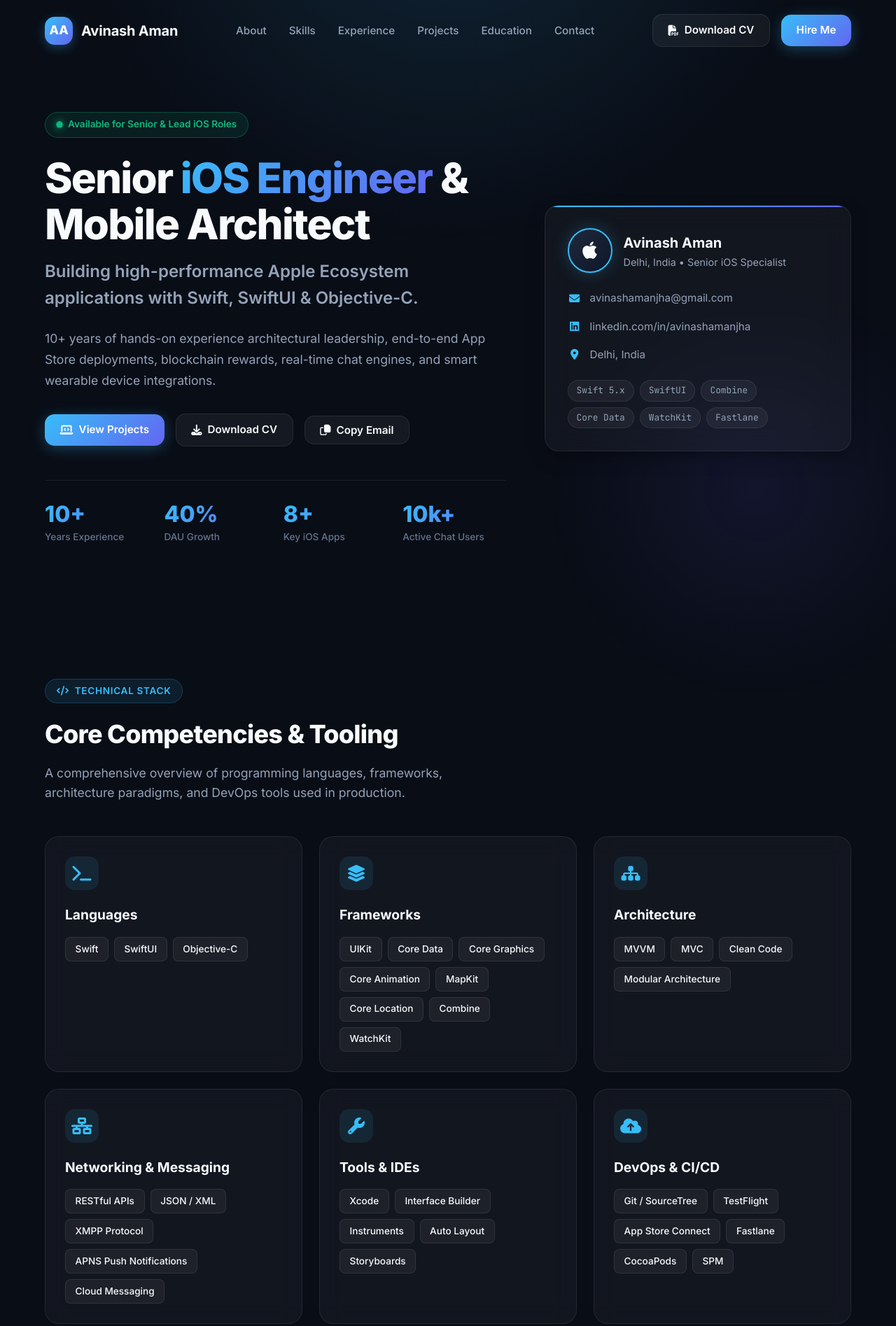
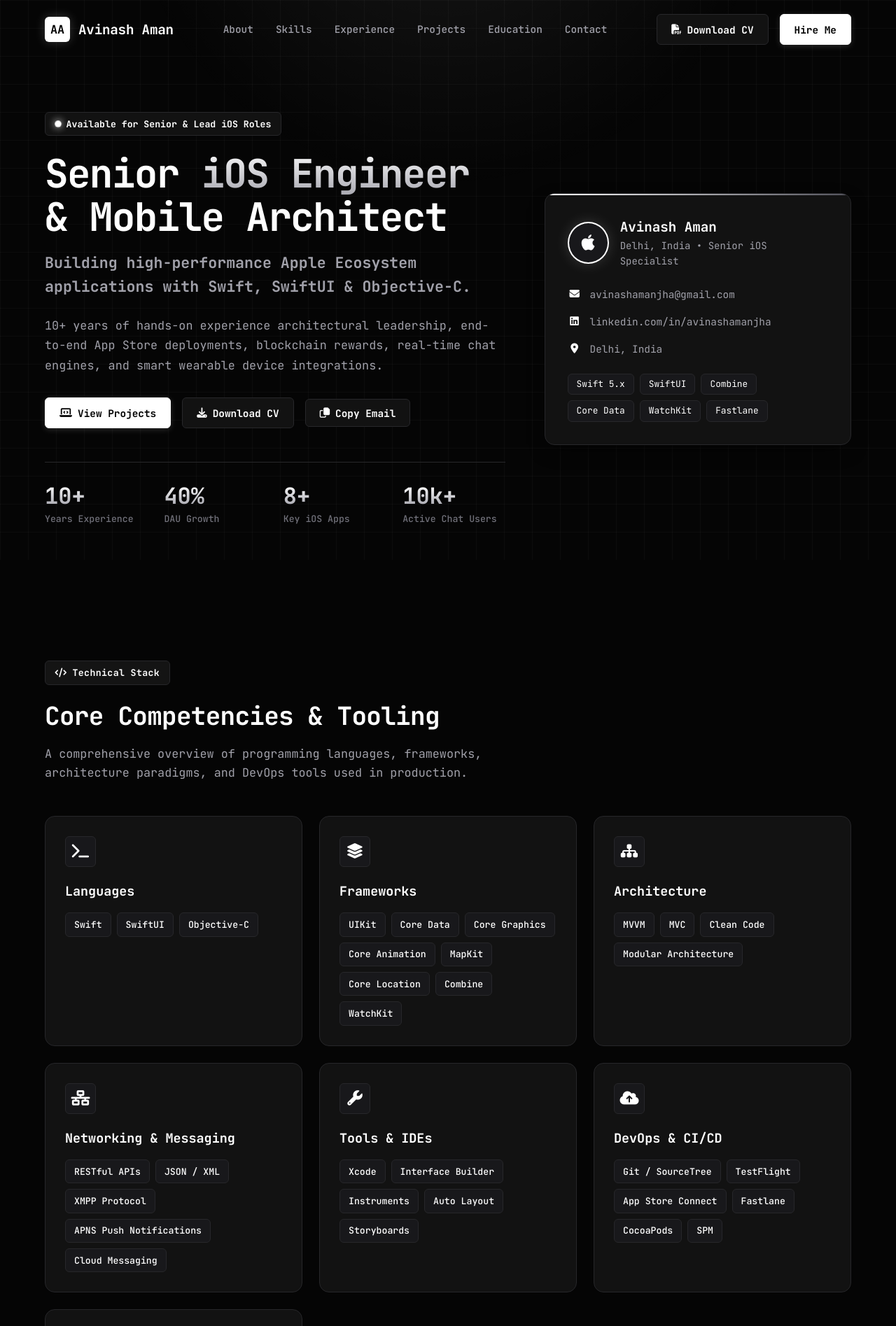
Before and after one commit to avinashamanjha251/avinashamanjha, a plain HTML site: page index.html in a window 1280 px wide. Shown: the top 1895 px of the page at 70% size. Drawn offline with Linux system fonts and the light colour scheme.

Commit message:
Redesign portfolio with high-contrast Black & White developer coding theme

```diff
--- a/style.css
+++ b/style.css
@@ -1,42 +1,42 @@
 /* ==========================================================================
-   Avinash Aman - Senior iOS Engineer Portfolio Design System
-   Style Sheet for GitHub Pages Deployment
+   Avinash Aman - Senior iOS Engineer Portfolio
+   Minimalist Monochromatic Coding / Developer Theme
    ========================================================================== */
 
 :root {
-  --bg-primary: #090d16;
-  --bg-secondary: #111726;
-  --bg-card: rgba(255, 255, 255, 0.04);
-  --bg-card-hover: rgba(255, 255, 255, 0.07);
-  --border-color: rgba(255, 255, 255, 0.08);
-  --border-active: rgba(56, 189, 248, 0.4);
+  --bg-primary: #050505;
+  --bg-secondary: #0d0d0d;
+  --bg-card: #121212;
+  --bg-card-hover: #18181b;
+  --border-color: #27272a;
+  --border-active: #52525b;
 
-  --text-primary: #f8fafc;
-  --text-secondary: #94a3b8;
-  --text-muted: #64748b;
+  --text-primary: #ffffff;
+  --text-secondary: #a1a1aa;
+  --text-muted: #71717a;
 
-  --accent-cyan: #38bdf8;
-  --accent-blue: #3b82f6;
-  --accent-indigo: #6366f1;
-  --accent-purple: #a855f7;
-  --accent-emerald: #10b981;
+  --accent-cyan: #e4e4e7;
+  --accent-blue: #ffffff;
+  --accent-indigo: #d4d4d8;
+  --accent-purple: #a1a1aa;
+  --accent-emerald: #ffffff;
 
-  --gradient-accent: linear-gradient(135deg, #38bdf8 0%, #6366f1 100%);
-  --gradient-card: linear-gradient(180deg, rgba(255, 255, 255, 0.05) 0%, rgba(255, 255, 255, 0.01) 100%);
-  --gradient-glow: radial-gradient(circle at 50% 0%, rgba(56, 189, 248, 0.15), transparent 70%);
+  --gradient-accent: linear-gradient(135deg, #ffffff 0%, #a1a1aa 100%);
+  --gradient-card: linear-gradient(180deg, rgba(255, 255, 255, 0.03) 0%, rgba(255, 255, 255, 0.005) 100%);
+  --gradient-glow: radial-gradient(circle at 50% 0%, rgba(255, 255, 255, 0.08), transparent 70%);
 
-  --font-main: 'Inter', -apple-system, BlinkMacSystemFont, 'SF Pro Display', 'Segoe UI', Roboto, sans-serif;
-  --font-mono: 'JetBrains Mono', SFMono-Regular, Menlo, Monaco, Consolas, monospace;
+  --font-main: 'JetBrains Mono', SFMono-Regular, Menlo, Monaco, Consolas, 'Fira Code', monospace;
+  --font-mono: 'JetBrains Mono', SFMono-Regular, Menlo, Monaco, Consolas, 'Fira Code', monospace;
 
-  --transition-fast: 0.2s cubic-bezier(0.4, 0, 0.2, 1);
-  --transition-normal: 0.3s cubic-bezier(0.4, 0, 0.2, 1);
-  --radius-sm: 8px;
-  --radius-md: 14px;
-  --radius-lg: 20px;
+  --transition-fast: 0.15s cubic-bezier(0.4, 0, 0.2, 1);
+  --transition-normal: 0.25s cubic-bezier(0.4, 0, 0.2, 1);
+  --radius-sm: 6px;
+  --radius-md: 10px;
+  --radius-lg: 14px;
   --radius-full: 9999px;
 
-  --shadow-glow: 0 0 25px rgba(56, 189, 248, 0.25);
-  --shadow-card: 0 10px 30px -10px rgba(0, 0, 0, 0.5);
+  --shadow-glow: 0 0 20px rgba(255, 255, 255, 0.15);
+  --shadow-card: 0 10px 30px -10px rgba(0, 0, 0, 0.8);
 }
 
 /* Base Styles */
@@ -61,16 +61,18 @@ body {
   -webkit-font-smoothing: antialiased;
 }
 
-/* Ambient Background Lights */
+/* Subtle Grid Background & Light Accents */
 body::before {
   content: '';
   position: fixed;
-  top: -200px;
-  left: 50%;
-  transform: translateX(-50%);
-  width: 1000px;
-  height: 600px;
-  background: var(--gradient-glow);
+  top: 0;
+  left: 0;
+  width: 100%;
+  height: 100%;
+  background-image:
+    linear-gradient(to right, rgba(255, 255, 255, 0.03) 1px, transparent 1px),
+    linear-gradient(to bottom, rgba(255, 255, 255, 0.03) 1px, transparent 1px);
+  background-size: 40px 40px;
   pointer-events: none;
   z-index: 0;
 }
@@ -78,11 +80,12 @@ body::before {
 body::after {
   content: '';
   position: fixed;
-  bottom: -200px;
-  right: -100px;
-  width: 600px;
-  height: 600px;
-  background: radial-gradient(circle, rgba(99, 102, 241, 0.1), transparent 70%);
+  top: -200px;
+  left: 50%;
+  transform: translateX(-50%);
+  width: 900px;
+  height: 500px;
+  background: var(--gradient-glow);
   pointer-events: none;
   z-index: 0;
 }
@@ -113,7 +116,7 @@ button {
 
 /* Typography & Badges */
 .gradient-text {
-  background: var(--gradient-accent);
+  background: linear-gradient(180deg, #ffffff 0%, #a1a1aa 100%);
   -webkit-background-clip: text;
   -webkit-text-fill-color: transparent;
 }
@@ -122,15 +125,15 @@ button {
   display: inline-flex;
   align-items: center;
   gap: 0.5rem;
-  padding: 0.35rem 1rem;
-  background: rgba(56, 189, 248, 0.1);
-  border: 1px solid rgba(56, 189, 248, 0.2);
-  border-radius: var(--radius-full);
-  color: var(--accent-cyan);
-  font-size: 0.85rem;
+  padding: 0.35rem 0.85rem;
+  background: #141414;
+  border: 1px solid var(--border-color);
+  border-radius: var(--radius-sm);
+  color: #ffffff;
+  font-family: var(--font-mono);
+  font-size: 0.825rem;
   font-weight: 600;
-  text-transform: uppercase;
-  letter-spacing: 0.05em;
+  letter-spacing: 0.03em;
   margin-bottom: 1rem;
 }
 
@@ -139,11 +142,12 @@ button {
   font-weight: 800;
   letter-spacing: -0.02em;
   margin-bottom: 0.75rem;
+  font-family: var(--font-mono);
 }
 
 .section-subtitle {
   color: var(--text-secondary);
-  font-size: 1.1rem;
+  font-size: 1.05rem;
   max-width: 650px;
   margin-bottom: 3rem;
 }
@@ -160,7 +164,7 @@ button {
 }
 
 .navbar.scrolled {
-  background: rgba(9, 13, 22, 0.85);
+  background: rgba(5, 5, 5, 0.9);
   backdrop-filter: blur(16px);
   -webkit-backdrop-filter: blur(16px);
   border-bottom: 1px solid var(--border-color);
@@ -177,23 +181,25 @@ button {
   display: flex;
   align-items: center;
   gap: 0.75rem;
-  font-size: 1.25rem;
+  font-size: 1.2rem;
   font-weight: 700;
+  font-family: var(--font-mono);
   letter-spacing: -0.01em;
 }
 
 .brand-icon {
-  width: 40px;
-  height: 40px;
-  background: var(--gradient-accent);
-  border-radius: var(--radius-md);
+  width: 36px;
+  height: 36px;
+  background: #ffffff;
+  border-radius: var(--radius-sm);
   display: flex;
   align-items: center;
   justify-content: center;
-  color: #fff;
+  color: #000000;
   font-weight: 800;
-  font-size: 1.1rem;
-  box-shadow: 0 4px 15px rgba(56, 189, 248, 0.3);
+  font-size: 1.05rem;
+  font-family: var(--font-mono);
+  box-shadow: 0 0 15px rgba(255, 255, 255, 0.2);
 }
 
 .nav-links {
@@ -205,12 +211,13 @@ button {
 .nav-link {
   color: var(--text-secondary);
   font-weight: 500;
-  font-size: 0.95rem;
+  font-size: 0.9rem;
+  font-family: var(--font-mono);
   transition: var(--transition-fast);
 }
 
 .nav-link:hover, .nav-link.active {
-  color: var(--text-primary);
+  color: #ffffff;
 }
 
 .nav-actions {
@@ -224,33 +231,37 @@ button {
   align-items: center;
   justify-content: center;
   gap: 0.5rem;
-  padding: 0.65rem 1.35rem;
-  border-radius: var(--radius-md);
+  padding: 0.6rem 1.25rem;
+  border-radius: var(--radius-sm);
   font-weight: 600;
-  font-size: 0.95rem;
+  font-size: 0.9rem;
+  font-family: var(--font-mono);
   transition: var(--transition-fast);
 }
 
 .btn-primary {
-  background: var(--gradient-accent);
-  color: #fff;
-  box-shadow: 0 4px 20px rgba(56, 189, 248, 0.3);
+  background: #ffffff;
+  color: #000000;
+  border: 1px solid #ffffff;
+  box-shadow: 0 2px 10px rgba(255, 255, 255, 0.15);
 }
 
 .btn-primary:hover {
+  background: #e4e4e7;
+  border-color: #e4e4e7;
   transform: translateY(-2px);
-  box-shadow: 0 6px 25px rgba(56, 189, 248, 0.45);
+  box-shadow: 0 4px 15px rgba(255, 255, 255, 0.25);
 }
 
 .btn-outline {
-  background: rgba(255, 255, 255, 0.05);
+  background: #121212;
   border: 1px solid var(--border-color);
-  color: var(--text-primary);
+  color: #ffffff;
 }
 
 .btn-outline:hover {
-  background: rgba(255, 255, 255, 0.1);
-  border-color: rgba(255, 255, 255, 0.2);
+  background: #18181b;
+  border-color: var(--border-active);
   transform: translateY(-2px);
 }
 
@@ -279,12 +290,13 @@ button {
   display: inline-flex;
   align-items: center;
   gap: 0.5rem;
-  padding: 0.4rem 1rem;
-  background: rgba(16, 185, 129, 0.1);
-  border: 1px solid rgba(10, 185, 129, 0.3);
-  border-radius: var(--radius-full);
-  color: var(--accent-emerald);
-  font-size: 0.85rem;
+  padding: 0.35rem 0.85rem;
+  background: #121212;
+  border: 1px solid var(--border-color);
+  border-radius: var(--radius-sm);
+  color: #ffffff;
+  font-size: 0.825rem;
+  font-family: var(--font-mono);
   font-weight: 600;
   margin-bottom: 1.5rem;
 }
@@ -292,36 +304,38 @@ button {
 .hero-badge-dot {
   width: 8px;
   height: 8px;
-  background-color: var(--accent-emerald);
+  background-color: #ffffff;
   border-radius: 50%;
-  box-shadow: 0 0 10px var(--accent-emerald);
+  box-shadow: 0 0 10px #ffffff;
   animation: pulse 2s infinite;
 }
 
 @keyframes pulse {
-  0% { transform: scale(0.95); opacity: 0.8; }
+  0% { transform: scale(0.95); opacity: 0.7; }
   50% { transform: scale(1.2); opacity: 1; }
-  100% { transform: scale(0.95); opacity: 0.8; }
+  100% { transform: scale(0.95); opacity: 0.7; }
 }
 
 .hero-title {
-  font-size: 3.75rem;
+  font-size: 3.5rem;
   font-weight: 800;
   line-height: 1.1;
   letter-spacing: -0.03em;
   margin-bottom: 1rem;
+  font-family: var(--font-mono);
 }
 
 .hero-subtitle {
-  font-size: 1.5rem;
+  font-size: 1.35rem;
   color: var(--text-secondary);
   font-weight: 600;
   margin-bottom: 1.5rem;
+  font-family: var(--font-mono);
 }
 
 .hero-description {
   color: var(--text-secondary);
-  font-size: 1.1rem;
+  font-size: 1.05rem;
   line-height: 1.7;
   margin-bottom: 2rem;
 }
@@ -350,15 +364,17 @@ button {
 .stat-number {
   font-size: 2rem;
   font-weight: 800;
-  color: var(--text-primary);
+  color: #ffffff;
   line-height: 1;
   margin-bottom: 0.35rem;
+  font-family: var(--font-mono);
 }
 
 .stat-label {
   color: var(--text-muted);
-  font-size: 0.85rem;
+  font-size: 0.825rem;
   font-weight: 500;
+  font-family: var(--font-mono);
 }
 
 .hero-card-preview {
@@ -367,8 +383,6 @@ button {
 
 .apple-dev-card {
   background: var(--bg-card);
-  backdrop-filter: blur(20px);
-  -webkit-backdrop-filter: blur(20px);
   border: 1px solid var(--border-color);
   border-radius: var(--radius-lg);
   padding: 2rem;
@@ -384,7 +398,7 @@ button {
   left: 0;
   right: 0;
   height: 2px;
-  background: var(--gradient-accent);
+  background: linear-gradient(90deg, #ffffff, #52525b);
 }
 
 .card-header {
@@ -395,26 +409,29 @@ button {
 }
 
 .developer-avatar {
-  width: 64px;
-  height: 64px;
-  background: linear-gradient(135deg, #1e293b, #0f172a);
-  border: 2px solid var(--accent-cyan);
+  width: 60px;
+  height: 60px;
+  background: #18181b;
+  border: 2px solid #ffffff;
   border-radius: 50%;
   display: flex;
   align-items: center;
   justify-content: center;
-  font-size: 1.75rem;
+  font-size: 1.6rem;
+  color: #ffffff;
   box-shadow: var(--shadow-glow);
 }
 
 .developer-meta h3 {
-  font-size: 1.25rem;
+  font-size: 1.2rem;
   font-weight: 700;
+  font-family: var(--font-mono);
 }
 
 .developer-meta p {
   color: var(--text-secondary);
-  font-size: 0.9rem;
+  font-size: 0.875rem;
+  font-family: var(--font-mono);
 }
 
 .card-info-list {
@@ -428,12 +445,13 @@ button {
   display: flex;
   align-items: center;
   gap: 0.75rem;
-  font-size: 0.95rem;
+  font-size: 0.9rem;
   color: var(--text-secondary);
+  font-family: var(--font-mono);
 }
 
 .info-item i {
-  color: var(--accent-cyan);
+  color: #ffffff;
   width: 20px;
   text-align: center;
 }
@@ -446,12 +464,12 @@ button {
 
 .card-tag {
   padding: 0.25rem 0.75rem;
-  background: rgba(255, 255, 255, 0.05);
+  background: #18181b;
   border: 1px solid var(--border-color);
-  border-radius: var(--radius-full);
+  border-radius: var(--radius-sm);
   font-size: 0.8rem;
   font-family: var(--font-mono);
-  color: var(--text-secondary);
+  color: #ffffff;
 }
 
 /* Skills Matrix */
@@ -467,7 +485,6 @@ button {
 
 .skill-card {
   background: var(--bg-card);
-  backdrop-filter: blur(16px);
   border: 1px solid var(--border-color);
   border-radius: var(--radius-lg);
   padding: 1.75rem;
@@ -481,22 +498,24 @@ button {
 }
 
 .skill-card-icon {
-  width: 48px;
-  height: 48px;
-  background: rgba(56, 189, 248, 0.1);
-  border-radius: var(--radius-md);
+  width: 44px;
+  height: 44px;
+  background: #18181b;
+  border: 1px solid var(--border-color);
+  border-radius: var(--radius-sm);
   display: flex;
   align-items: center;
   justify-content: center;
-  color: var(--accent-cyan);
-  font-size: 1.5rem;
+  color: #ffffff;
+  font-size: 1.35rem;
   margin-bottom: 1.25rem;
 }
 
 .skill-card h3 {
-  font-size: 1.2rem;
+  font-size: 1.15rem;
   font-weight: 700;
   margin-bottom: 1rem;
+  font-family: var(--font-mono);
 }
 
 .skill-pills {
@@ -506,20 +525,21 @@ button {
 }
 
 .skill-pill {
-  padding: 0.35rem 0.85rem;
-  background: rgba(255, 255, 255, 0.05);
+  padding: 0.35rem 0.75rem;
+  background: #18181b;
   border: 1px solid var(--border-color);
   border-radius: var(--radius-sm);
-  font-size: 0.85rem;
+  font-size: 0.825rem;
   color: var(--text-primary);
+  font-family: var(--font-mono);
   font-weight: 500;
   transition: var(--transition-fast);
 }
 
 .skill-pill:hover {
-  background: rgba(56, 189, 248, 0.15);
-  border-color: var(--accent-cyan);
-  color: var(--accent-cyan);
+  background: #ffffff;
+  border-color: #ffffff;
+  color: #000000;
 }
 
 /* Experience Section */
@@ -541,7 +561,7 @@ button {
   bottom: 0;
   left: 20px;
   width: 2px;
-  background: linear-gradient(180deg, var(--accent-cyan), var(--accent-indigo), transparent);
+  background: linear-gradient(180deg, #ffffff, #52525b, transparent);
 }
 
 .timeline-item {
@@ -558,13 +578,12 @@ button {
   height: 20px;
   border-radius: 50%;
   background: var(--bg-primary);
-  border: 3px solid var(--accent-cyan);
-  box-shadow: 0 0 15px var(--accent-cyan);
+  border: 3px solid #ffffff;
+  box-shadow: 0 0 10px rgba(255, 255, 255, 0.4);
 }
 
 .timeline-content {
   background: var(--bg-card);
-  backdrop-filter: blur(16px);
   border: 1px solid var(--border-color);
   border-radius: var(--radius-lg);
   padding: 2rem;
@@ -586,21 +605,24 @@ button {
 }
 
 .role-title {
-  font-size: 1.35rem;
+  font-size: 1.3rem;
   font-weight: 700;
   color: var(--text-primary);
+  font-family: var(--font-mono);
 }
 
 .role-company {
-  color: var(--accent-cyan);
+  color: #a1a1aa;
   font-weight: 600;
+  font-family: var(--font-mono);
 }
 
 .role-date {
   padding: 0.25rem 0.75rem;
-  background: rgba(255, 255, 255, 0.05);
-  border-radius: var(--radius-full);
-  font-size: 0.85rem;
+  background: #18181b;
+  border: 1px solid var(--border-color);
+  border-radius: var(--radius-sm);
+  font-size: 0.8rem;
   color: var(--text-secondary);
   font-family: var(--font-mono);
 }
@@ -621,21 +643,23 @@ button {
 }
 
 .timeline-bullets li::before {
-  content: '▹';
+  content: '>';
   position: absolute;
   left: 0;
-  color: var(--accent-cyan);
+  color: #ffffff;
   font-weight: bold;
+  font-family: var(--font-mono);
 }
 
 .metric-badge {
   display: inline-block;
   padding: 0.15rem 0.5rem;
-  background: rgba(16, 185, 129, 0.15);
-  color: var(--accent-emerald);
+  background: #ffffff;
+  color: #000000;
   border-radius: 4px;
   font-weight: 700;
-  font-size: 0.85rem;
+  font-size: 0.825rem;
+  font-family: var(--font-mono);
   margin: 0 0.2rem;
 }
 
@@ -653,21 +677,22 @@ button {
 }
 
 .filter-btn {
-  padding: 0.5rem 1.25rem;
-  background: rgba(255, 255, 255, 0.04);
+  padding: 0.45rem 1.15rem;
+  background: #121212;
   border: 1px solid var(--border-color);
-  border-radius: var(--radius-full);
+  border-radius: var(--radius-sm);
   color: var(--text-secondary);
-  font-size: 0.9rem;
+  font-size: 0.85rem;
+  font-family: var(--font-mono);
   font-weight: 500;
   transition: var(--transition-fast);
 }
 
 .filter-btn:hover, .filter-btn.active {
-  background: var(--gradient-accent);
-  color: #fff;
-  border-color: transparent;
-  box-shadow: 0 4px 15px rgba(56, 189, 248, 0.3);
+  background: #ffffff;
+  color: #000000;
+  border-color: #ffffff;
+  box-shadow: 0 2px 10px rgba(255, 255, 255, 0.15);
 }
 
 .projects-grid {
@@ -678,7 +703,6 @@ button {
 
 .project-card {
   background: var(--bg-card);
-  backdrop-filter: blur(16px);
   border: 1px solid var(--border-color);
   border-radius: var(--radius-lg);
   padding: 2rem;
@@ -706,8 +730,9 @@ button {
 }
 
 .project-title {
-  font-size: 1.35rem;
+  font-size: 1.3rem;
   font-weight: 700;
+  font-family: var(--font-mono);
 }
 
 .project-date {
@@ -730,11 +755,11 @@ button {
 }
 
 .tech-tag {
-  padding: 0.2rem 0.6rem;
-  background: rgba(56, 189, 248, 0.08);
-  border: 1px solid rgba(56, 189, 248, 0.2);
+  padding: 0.25rem 0.65rem;
+  background: #18181b;
+  border: 1px solid var(--border-color);
   border-radius: var(--radius-sm);
-  color: var(--accent-cyan);
+  color: #ffffff;
   font-size: 0.78rem;
   font-family: var(--font-mono);
 }
@@ -746,10 +771,12 @@ button {
   display: inline-flex;
   align-items: center;
   gap: 0.4rem;
+  font-family: var(--font-mono);
 }
 
 .project-title-link:hover {
-  color: var(--accent-cyan);
+  color: #ffffff;
+  text-decoration: underline;
 }
 
 .title-link-icon {
@@ -769,28 +796,28 @@ button {
   gap: 0.5rem;
   margin-top: 1rem;
   padding: 0.4rem 0.85rem;
-  font-size: 0.825rem;
+  font-size: 0.8rem;
   font-weight: 600;
-  color: var(--accent-cyan);
-  background: rgba(56, 189, 248, 0.08);
-  border: 1px solid rgba(56, 189, 248, 0.25);
-  border-radius: var(--radius-full);
+  font-family: var(--font-mono);
+  color: #ffffff;
+  background: #18181b;
+  border: 1px solid var(--border-color);
+  border-radius: var(--radius-sm);
   text-decoration: none;
   transition: var(--transition-fast);
 }
 
 .project-app-link:hover {
-  background: rgba(56, 189, 248, 0.2);
-  border-color: rgba(56, 189, 248, 0.5);
-  color: #ffffff;
-  box-shadow: 0 4px 12px rgba(56, 189, 248, 0.25);
+  background: #ffffff;
+  border-color: #ffffff;
+  color: #000000;
+  box-shadow: 0 4px 12px rgba(255, 255, 255, 0.2);
   transform: translateY(-2px);
 }
 
 .project-app-link i {
   font-size: 0.9rem;
 }
-
 
 /* Education & Extracurricular */
 .edu-section {
@@ -805,28 +832,29 @@ button {
 
 .edu-card {
   background: var(--bg-card);
-  backdrop-filter: blur(16px);
   border: 1px solid var(--border-color);
   border-radius: var(--radius-lg);
   padding: 2rem;
 }
 
 .edu-card h3 {
-  font-size: 1.25rem;
+  font-size: 1.2rem;
   font-weight: 700;
   margin-bottom: 0.5rem;
+  font-family: var(--font-mono);
 }
 
 .edu-institution {
-  color: var(--accent-cyan);
+  color: #a1a1aa;
   font-weight: 600;
   margin-bottom: 0.5rem;
+  font-family: var(--font-mono);
 }
 
 .edu-courses {
   margin-top: 1rem;
   color: var(--text-secondary);
-  font-size: 0.95rem;
+  font-size: 0.925rem;
 }
 
 /* Contact & Footer */
@@ -835,8 +863,7 @@ button {
 }
 
 .contact-card {
-  background: linear-gradient(135deg, rgba(30, 41, 59, 0.6), rgba(15, 23, 42, 0.8));
-  backdrop-filter: blur(20px);
+  background: #121212;
   border: 1px solid var(--border-color);
   border-radius: var(--radius-lg);
   padding: 4rem 2rem;
@@ -851,8 +878,8 @@ button {
   top: 0;
   left: 0;
   right: 0;
-  height: 3px;
-  background: var(--gradient-accent);
+  height: 2px;
+  background: linear-gradient(90deg, #ffffff, #52525b);
 }
 
 .contact-methods {
@@ -868,7 +895,8 @@ button {
   border-top: 1px solid var(--border-color);
   text-align: center;
   color: var(--text-muted);
-  font-size: 0.9rem;
+  font-size: 0.85rem;
+  font-family: var(--font-mono);
 }
 
 /* Toast Alert */
@@ -876,12 +904,12 @@ button {
   position: fixed;
   bottom: 30px;
   right: 30px;
-  background: var(--bg-secondary);
-  color: var(--text-primary);
-  border: 1px solid var(--accent-cyan);
+  background: #18181b;
+  color: #ffffff;
+  border: 1px solid #ffffff;
   padding: 0.85rem 1.5rem;
-  border-radius: var(--radius-md);
-  box-shadow: 0 10px 30px rgba(0,0,0,0.5);
+  border-radius: var(--radius-sm);
+  box-shadow: 0 10px 30px rgba(0,0,0,0.8);
   display: flex;
   align-items: center;
   gap: 0.75rem;
@@ -890,6 +918,7 @@ button {
   transform: translateY(20px);
   transition: all 0.3s ease;
   pointer-events: none;
+  font-family: var(--font-mono);
 }
 
 .toast.show {
@@ -901,7 +930,7 @@ button {
 @media print {
   body {
     background: #ffffff !important;
-    color: #1a1a1a !important;
+    color: #000000 !important;
   }
 
   .navbar, .hero-cta, .project-filters, .mobile-menu-btn, .footer, body::before, body::after {
@@ -920,7 +949,7 @@ button {
   .skill-card, .timeline-content, .project-card, .apple-dev-card {
     background: #ffffff !important;
     border: 1px solid #ddd !important;
-    color: #1a1a1a !important;
+    color: #000000 !important;
     box-shadow: none !important;
   }
 
@@ -940,7 +969,7 @@ button {
     margin-top: 2rem;
   }
   .hero-title {
-    font-size: 3rem;
+    font-size: 2.75rem;
   }
 }
 
@@ -950,7 +979,7 @@ button {
     top: 70px;
     left: 0;
     width: 100%;
-    background: rgba(9, 13, 22, 0.98);
+    background: rgba(5, 5, 5, 0.98);
     backdrop-filter: blur(20px);
     flex-direction: column;
     padding: 2rem;
@@ -973,7 +1002,7 @@ button {
   }
 
   .hero-title {
-    font-size: 2.35rem;
+    font-size: 2.2rem;
   }
 
   .projects-grid {
```
